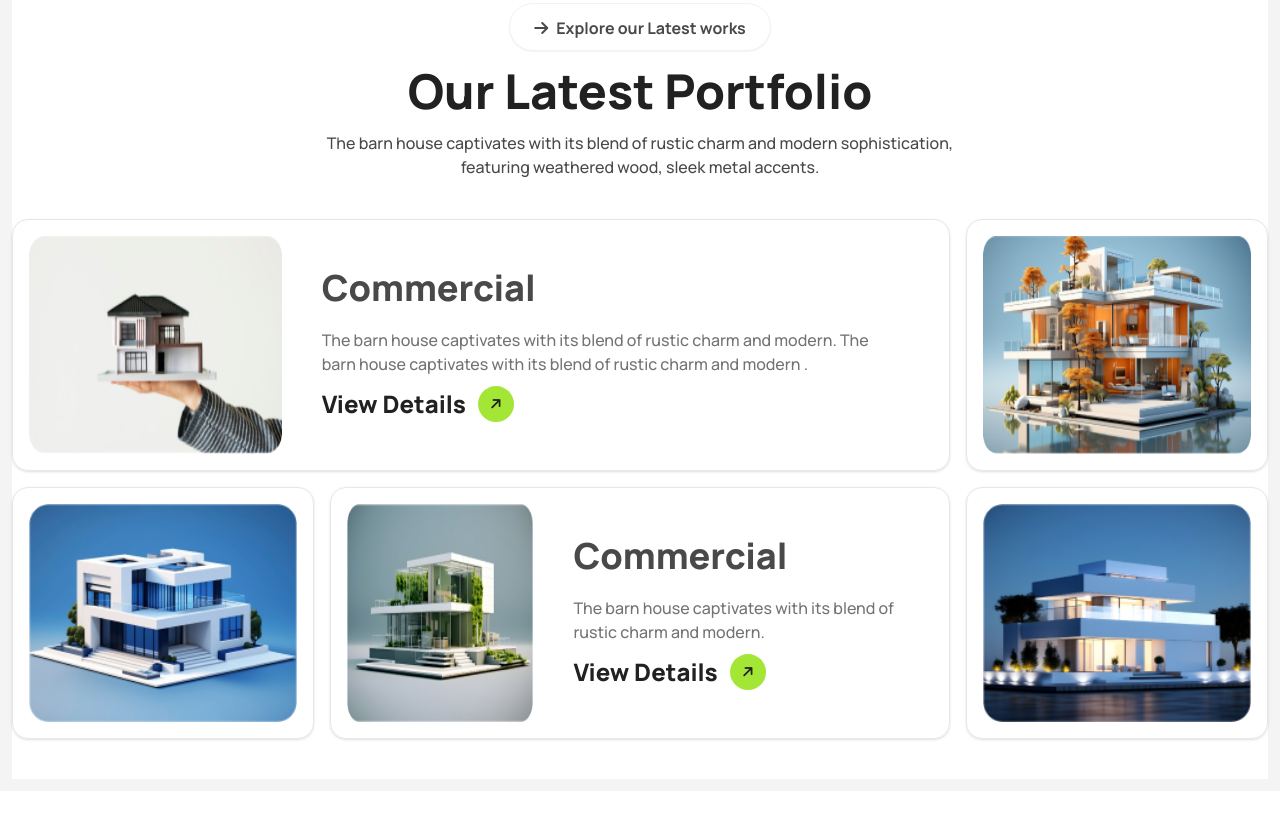
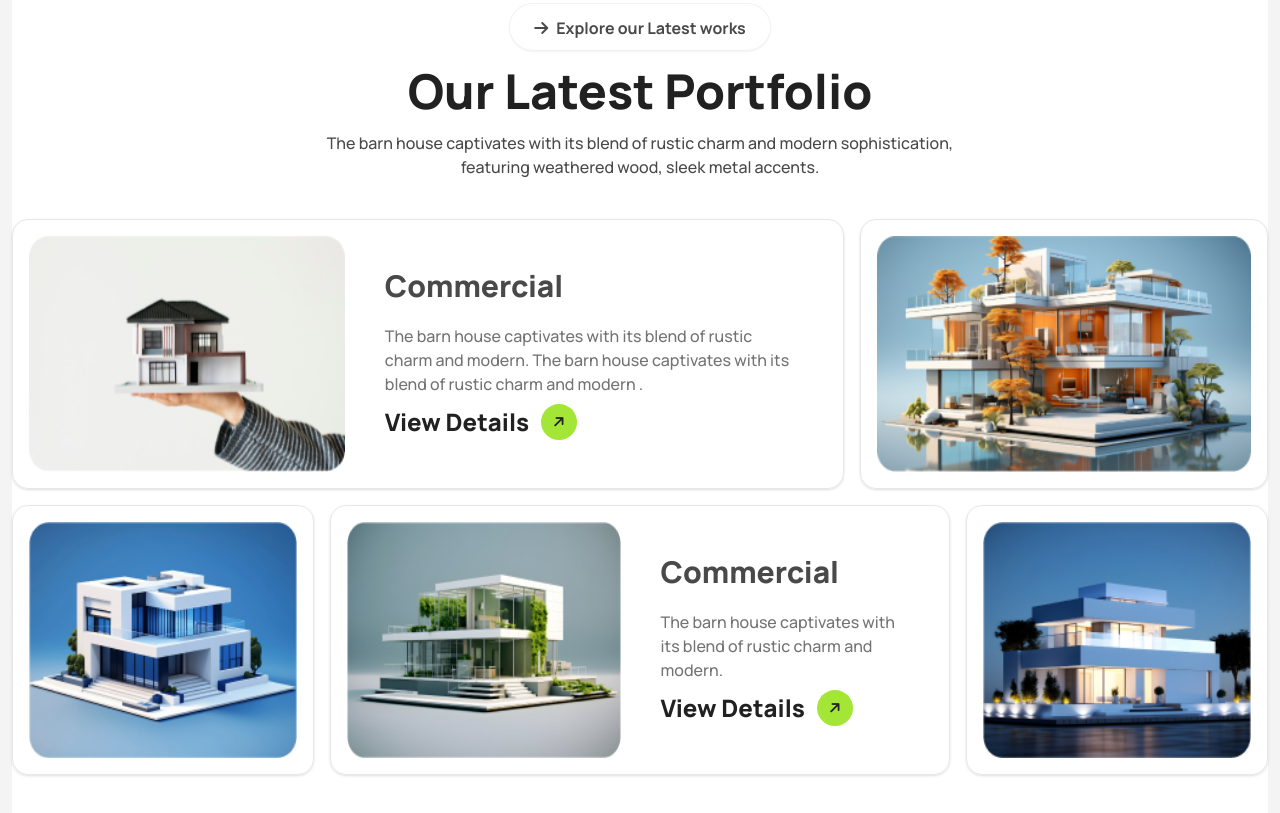
Before and after one commit to sabbir6175/Assignment-3-project, a plain HTML site: page index.html in a window 1280 px wide. Shown: the part 2352-3165 px from the top of the page. Before the commit the page ends 3143 px from the top, so only its background shows below. Drawn offline with nearby package versions, Linux system fonts and the light colour scheme.

Commit message:
some problem solution

```diff
--- a/index.html
+++ b/index.html
@@ -97,7 +97,7 @@
         </section>
     </header>
      <!-- main section start -->
-    <main class=" bg-[#F4F4F4] p-3">
+    <main class=" bg-[#F4F4F4] p-3 ">
         <!-- about us section -->
          <section class="container mx-auto">
             <div class="relative grid grid-cols-1 lg:grid-cols-2 py-14 gap-7 w-full p-3">
@@ -210,12 +210,14 @@
                     <p class="text-[#494949] text-sm md:text-base font-medium leading-6 px-2">The barn house captivates with its blend of rustic charm and modern sophistication, <br> featuring weathered wood, sleek metal accents.</p>
                   </div>
                     <!-- card area -->
-                  <div class="grid grid-cols-1 md:grid-cols-2 lg:grid-cols-4 gap-4 py-10">
+                  <div class="grid grid-cols-1 md:grid-cols-6 lg:grid-cols-12 gap-4 py-10">
                     <!-- first card -->
-                        <div class="card bg-base-10 border shadow flex flex-col md:flex-row gap-2 md:col-span-2 lg:col-span-3 p-4">
-                          <div class="lg:w-1/2"><img class="w-full h-[218px] rounded-lg" src="assets/img1.png" alt="image1"></div>
+                        <div class="card bg-base-10 border shadow flex flex-col md:flex-row gap-2 col-span-6 md:col-span-12 lg:col-span-8 p-4">
+                          <div class="w-full lg:h-full">
+                            <img class="w-full h-full  rounded-lg" src="assets/img1.png" alt="image1">
+                          </div>
                           <div class="card-body p-0 md:p-8">
-                              <h2 class="card-title text-3xl lg:text-4xl font-extrabold text-[#494949]">Commercial</h2>
+                              <h2 class="card-title text-3xl lg:text-3xl font-extrabold text-[#494949]">Commercial</h2>
                               <p class="text-xs lg:text-base font-medium text-[#737373] mt-3">The barn house captivates with its blend of rustic charm and modern. The barn house captivates with its blend of rustic charm and modern .</p>
                               <div class="">
                                   <a class="text-[#212121] text-xl md:text-2xl  font-extrabold flex gap-3 items-center">View Details<i class=" fa-solid fa-arrow-right -rotate-45 bg-lime-400 px-3 py-2 rounded-full text-sm"></i></a>
@@ -223,22 +225,24 @@
                           </div>
                         </div>
                         <!-- second card -->
-                        <div class="card  bg-base-10 border shadow  col-span-1 p-4">
-                      <figure >
-                       <img class="w-full h-[218px]  rounded-lg" src="assets/img2.png" alt="image1">
-                      </figure>
+                        <div class="card  bg-base-10 border shadow col-span-6 md:col-span-7 lg:col-span-4 p-4">
+                          <div class="w-full h-full">
+                            <img class="w-full h-full rounded-lg" src="assets/img2.png" alt="image1">
+                          </div>
                         </div>
                         <!-- third card -->
-                        <div class="card  bg-base-10 border shadow col-span-1 p-4">
-                      <figure >
-                       <img class="w-full h-[218px]  rounded-lg" src="assets/img3.png" alt="image1">
-                      </figure>
+                        <div class="card  bg-base-10 border shadow col-span-6  md:col-span-5 lg:col-span-3 p-4">
+                          <div class="w-full h-full">
+                            <img class="w-full h-full rounded-lg" src="assets/img3.png" alt="image1">
+                          </div>
                         </div>
                         <!-- four card -->
-                        <div class="card  bg-base-10 border shadow flex flex-col md:flex-row gap-2 md:col-span-2 p-4">
-                          <div class="lg:w-1/2"><img class="w-full h-[218px] rounded-lg" src="assets/img4.png" alt="image1"></div>
+                        <div class="card  bg-base-10 border shadow flex flex-col md:flex-row gap-2 col-span-6 md:col-span-12 lg:col-span-6 p-4">
+                          <div class="lg:w-full lg:h-full">
+                            <img class="w-full lg:h-full h-[200] rounded-lg" src="assets/img4.png" alt="image1">
+                          </div>
                           <div class="card-body p-0 md:p-8">
-                              <h2 class="card-title text-3xl lg:text-4xl font-extrabold text-[#494949]">Commercial</h2>
+                              <h2 class="card-title text-2xl lg:text-3xl font-extrabold text-[#494949]">Commercial</h2>
                               <p class="text-xs lg:text-base font-medium text-[#737373] mt-3">The barn house captivates with its blend of rustic charm and modern. </p>
                               <div class="">
                                   <a class="text-[#212121] text-xl md:text-2xl  font-extrabold flex gap-3 items-center">View Details<i class=" fa-solid fa-arrow-right -rotate-45 bg-lime-400 px-3 py-2 rounded-full text-sm"></i></a>
@@ -246,16 +250,16 @@
                           </div>
                         </div>
                          <!-- responsive small device show card box -->
-                         <div class="block lg:hidden  card  bg-base-10 border shadow col-span-1 p-4">
-                          <figure >
-                           <img class="w-full h-[218px]  rounded-lg" src="assets/img3.png" alt="image1">
-                          </figure>
+                         <div class="block lg:hidden  card  bg-base-10 border shadow col-span-6 md:col-span-6 p-4">
+                          <div class="w-full h-full">
+                            <img class="w-full h-full  rounded-lg" src="assets/img3.png" alt="image1">
+                          </div>
                         </div>
                         <!-- five-card -->
-                        <div class="card  bg-base-10 border shadow flex col-span-1 p-4">
-                          <figure >
-                           <img class="w-full h-[218px]  rounded-lg" src="assets/img5.png" alt="image1">
-                          </figure>
+                        <div class="card  bg-base-10 border shadow flex col-span-6 md:col-span-6 lg:col-span-3 p-4">
+                          <div class="w-full h-full">
+                            <img class="w-full h-full  rounded-lg" src="assets/img5.png" alt="image1">
+                          </div>
                         </div>
 
                   </div>
```
